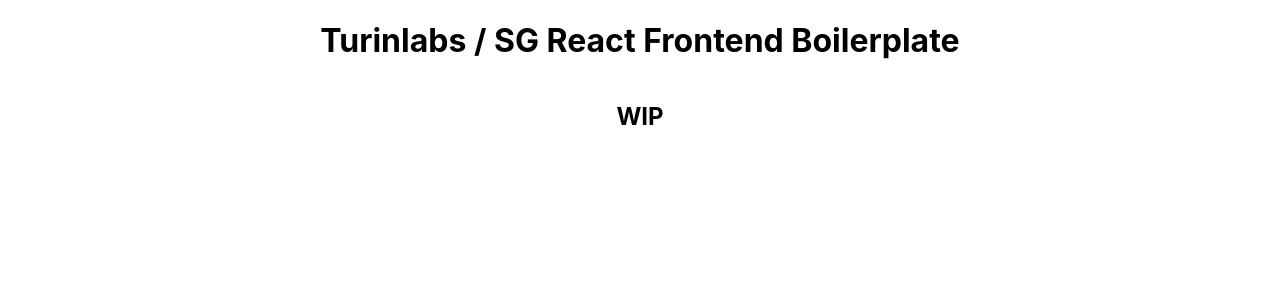
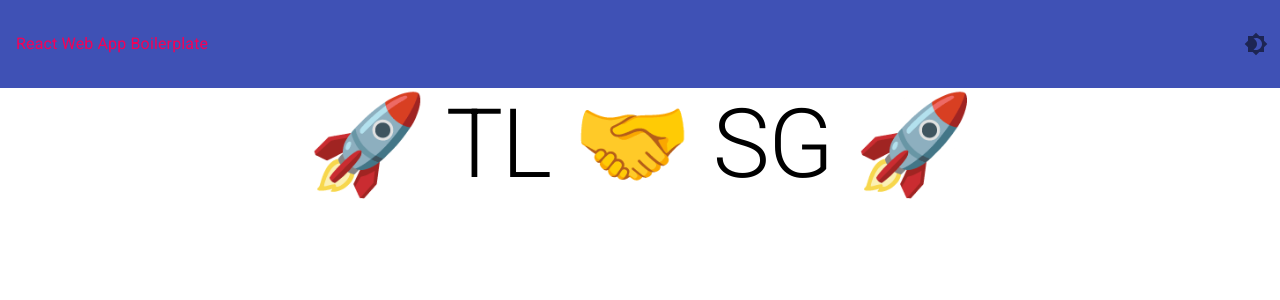
Before and after one commit to Rookie-Labs/tl-front-boilerplate, a React (Create React App) app: page / in a window 1280 px wide. Shown: the top 300 px of the page. Built offline with nearby package versions, Linux system fonts and the light colour scheme.

Commit message:
feature: materialui WIP

```diff
--- a/package.json
+++ b/package.json
@@ -3,6 +3,8 @@
   "version": "0.1.0",
   "private": true,
   "dependencies": {
+    "@material-ui/core": "^4.11.3",
+    "@material-ui/icons": "^4.11.2",
     "@testing-library/jest-dom": "^5.11.4",
     "@testing-library/user-event": "^12.1.10",
     "react": "^17.0.1",
--- a/public/index.html
+++ b/public/index.html
@@ -3,11 +3,17 @@
   <head>
     <meta charset="utf-8" />
     <link rel="icon" href="%PUBLIC_URL%/favicon.ico" />
+    <link rel="stylesheet" href="https://fonts.googleapis.com/css?family=Roboto:300,400,500,700&display=swap" />
+    <link rel="stylesheet" href="https://fonts.googleapis.com/icon?family=Material+Icons" />
     <meta name="viewport" content="width=device-width, initial-scale=1" />
     <meta name="theme-color" content="#000000" />
     <meta
       name="description"
       content="Web site created using create-react-app"
+    />
+    <meta
+      name="viewport"
+      content="minimum-scale=1, initial-scale=1, width=device-width"
     />
     <link rel="apple-touch-icon" href="%PUBLIC_URL%/logo192.png" />
     <!--
--- a/src/App.js
+++ b/src/App.js
@@ -1,10 +1,12 @@
 import React from 'react';
+import Main from './components/layout/Main';
+import Navbar from './components/layout/Navbar';
 
 function App() {
   return (
     <div className="App">
-      <h1>Turinlabs / SG React Frontend Boilerplate</h1>
-      <h2>WIP</h2>
+      <Navbar />
+      <Main />
     </div>
   );
 }
--- /dev/null
+++ b/src/components/layout/Main.js
@@ -0,0 +1,27 @@
+import { Box, Container, Typography } from '@material-ui/core';
+import React from 'react';
+
+const Main = () => {
+  return (
+    <Container maxWidth="lg">
+      <Box
+        width="100%"
+        display="flex"
+        flexDirection="column"
+        justifyContent="center"
+        alignItems="center"
+      >
+        {/* Image */}
+        <Box>
+          <Typography variant="h1">🚀 TL 🤝 SG 🚀</Typography>
+        </Box>
+        {/* Statement */}
+        <Box />
+        {/* Support Statement */}
+        <Box />
+      </Box>
+    </Container>
+  );
+};
+
+export default Main;
--- /dev/null
+++ b/src/components/layout/Navbar.js
@@ -0,0 +1,28 @@
+import { Box, IconButton, Link, Typography } from '@material-ui/core';
+import { Brightness4 } from '@material-ui/icons';
+import React from 'react';
+
+const Navbar = () => {
+  return (
+    <Box
+      width="100%"
+      p="1rem"
+      display="flex"
+      flexDirection="row"
+      justifyContent="space-between"
+      alignItems="center"
+      bgcolor="primary.main"
+    >
+      <Box p="1rem">
+        <Link href="http://localhost:3000" color="secondary">
+          <Typography variant="body1">React Web App Boilerplate</Typography>
+        </Link>
+      </Box>
+      <IconButton className="nav__toggle">
+        <Brightness4 />
+      </IconButton>
+    </Box>
+  );
+};
+
+export default Navbar;
```
Also changed, not shown: .eslintrc.js, 2 other files (tests, documents, lock files or other folders).
